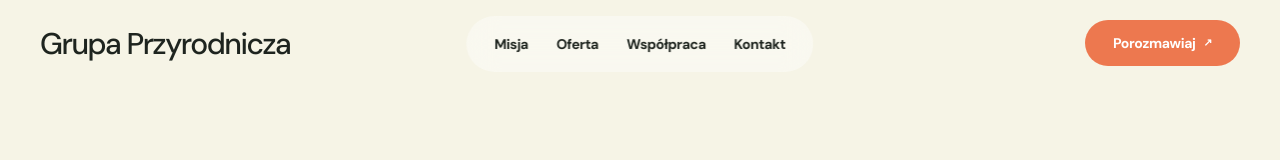
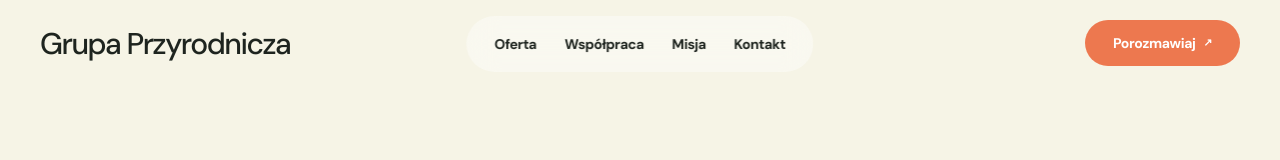
Before and after one commit to kbsztlono/gp-mvp, a React (Vite) app: page / in a window 1280 px wide. Shown: the top 160 px of the page. Built offline with nearby package versions, Linux system fonts and the light colour scheme.

Commit message:
Kolejnosc górnego menu

```diff
--- a/src/App.jsx
+++ b/src/App.jsx
@@ -45,9 +45,9 @@ function Navbar() {
     <header className="navbar">
       <div className="navbar-pill">
         <nav className={`nav-links${open ? ' open' : ''}`}>
-          <a href="#misja" onClick={() => setOpen(false)}>Misja</a>
           <a href="#oferta" onClick={() => setOpen(false)}>Oferta</a>
           <a href="#wspolpraca" onClick={() => setOpen(false)}>Współpraca</a>
+          <a href="#misja" onClick={() => setOpen(false)}>Misja</a>
           <a href="#kontakt" onClick={() => setOpen(false)}>Kontakt</a>
         </nav>
         <button className="menu-toggle" onClick={() => setOpen(!open)} aria-label="Menu">
```
